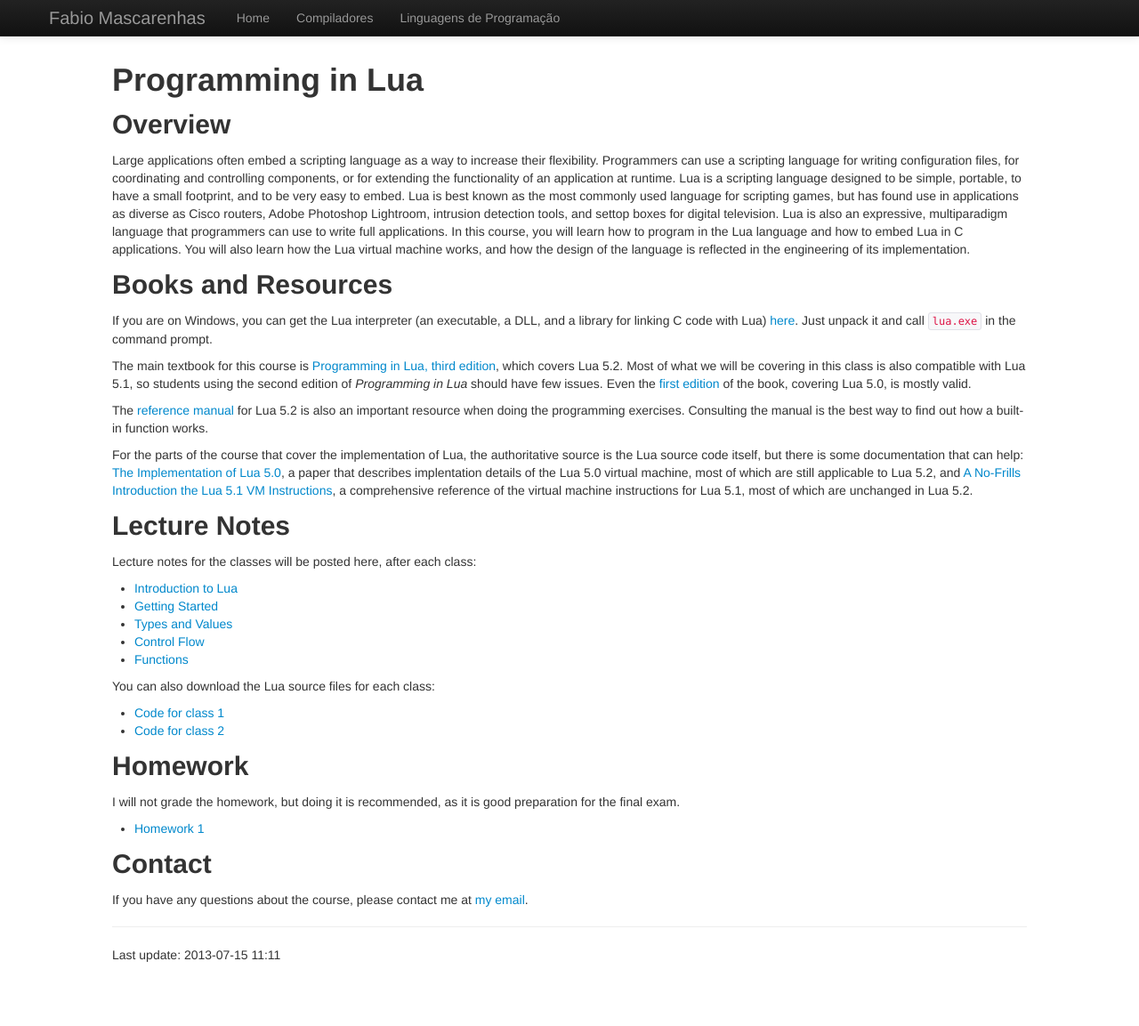
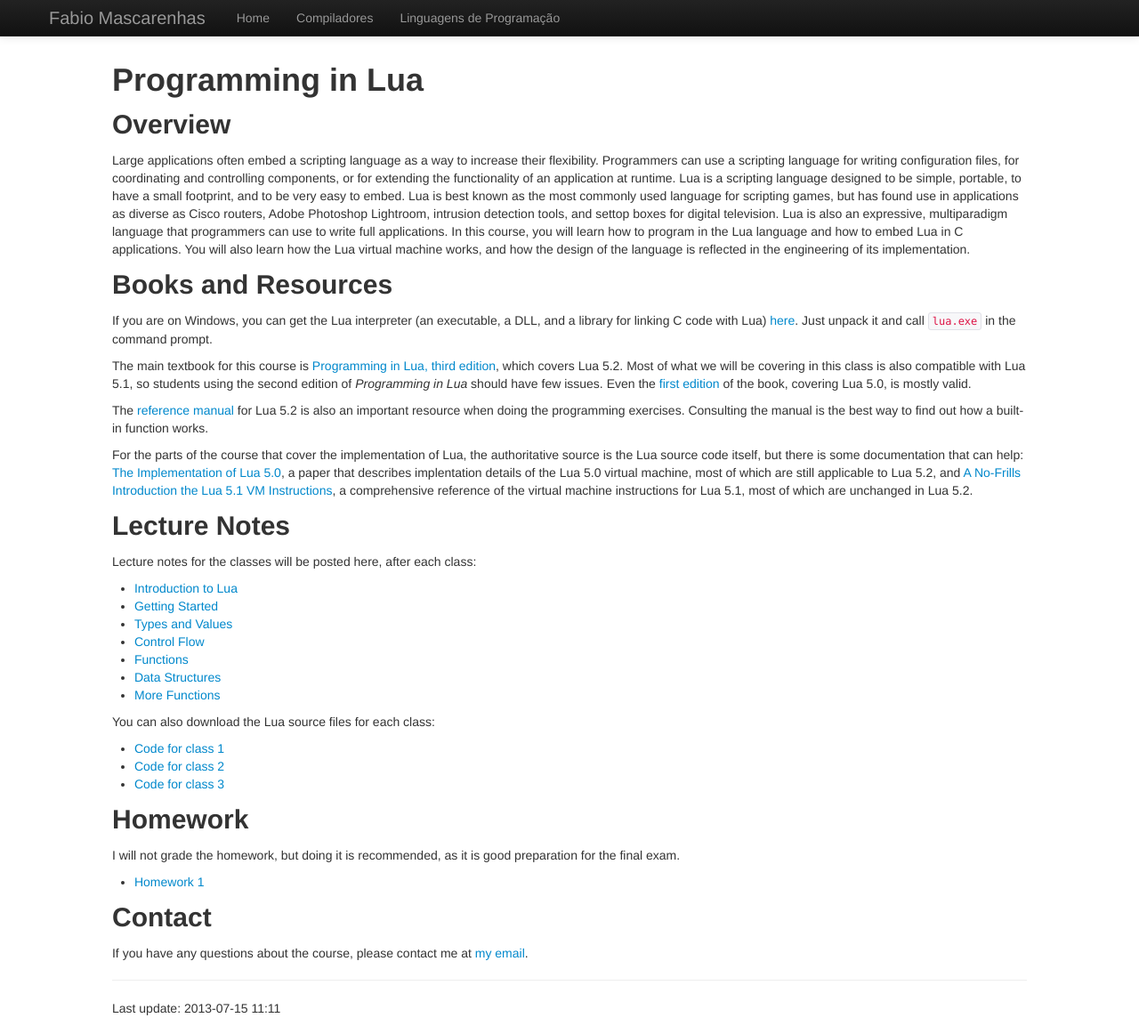
Before and after one commit to fabiomascarenhas/fabiomascarenhas.github.com, a Jekyll site: the page built from lua/index.md, in a window 1280 px wide and 1153 px high. Shown: the whole window at 89% size. Built offline with Jekyll 4.4.1, drawn with Linux system fonts in a browser that asks for light colours.

Commit message:
lua class notes

```diff
--- a/lua/index.md
+++ b/lua/index.md
@@ -57,11 +57,14 @@
 * [Types and Values](02Types.pdf)
 * [Control Flow](03ControlFlow.pdf)
 * [Functions](04Functions.pdf)
+* [Data Structures](05DataStructures.pdf)
+* [More Functions](06MoreFunctions.pdf)
 
 You can also download the Lua source files for each class:
 
 * [Code for class 1](class1.zip)
 * [Code for class 2](class2.zip)
+* [Code for class 3](class3.zip)
 
 Homework
 --------
```
Also changed, not shown: 4 other files.
